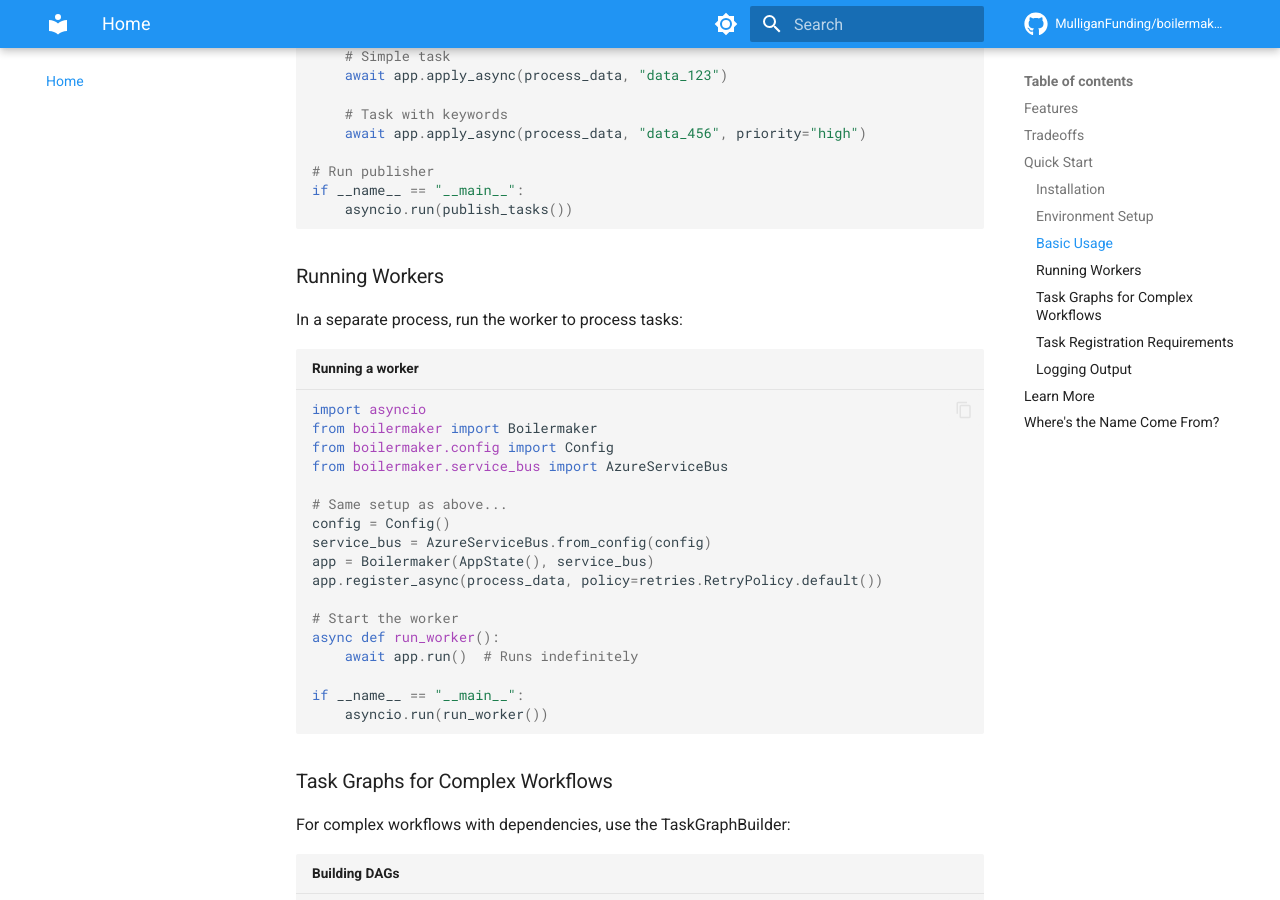
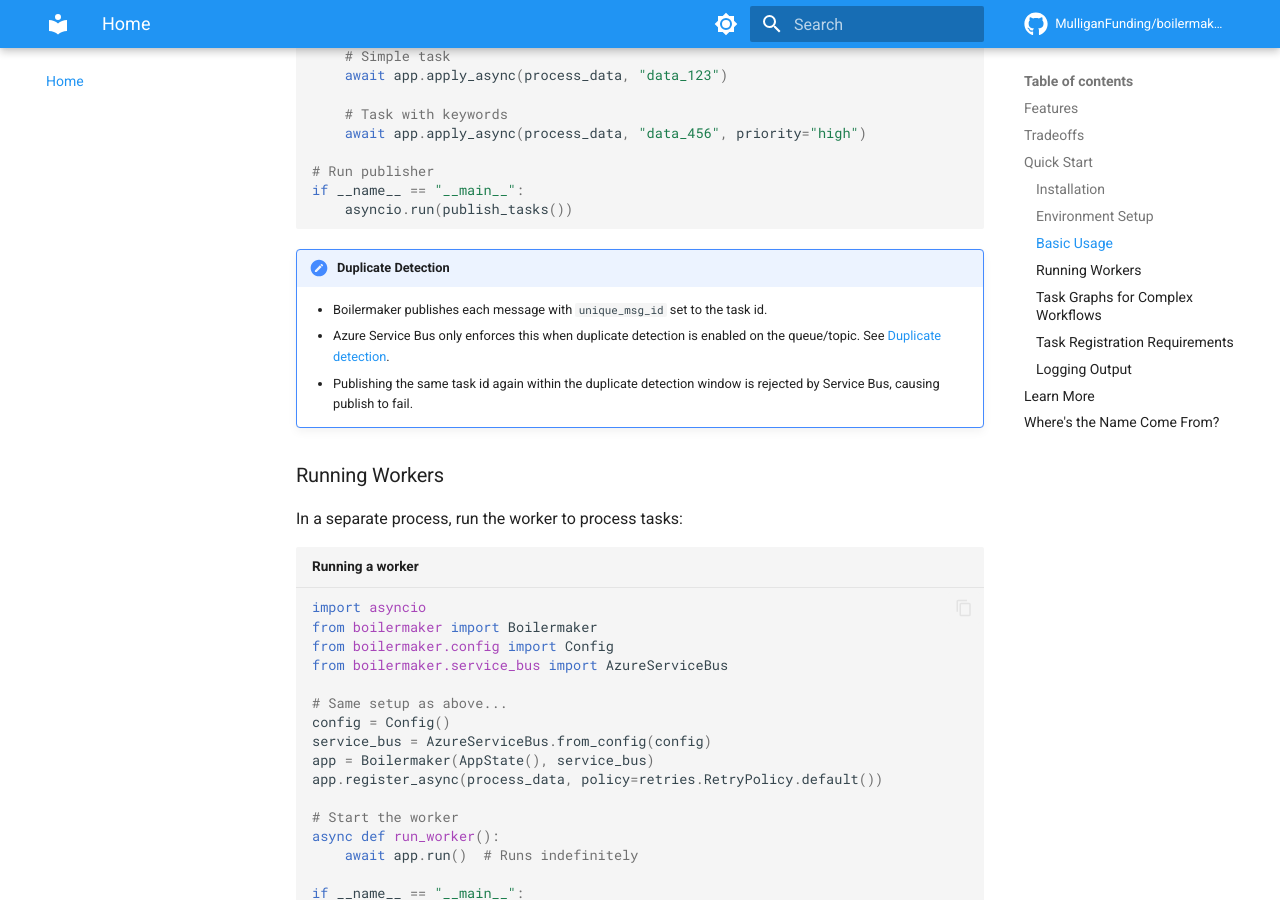
Before and after one commit to MulliganFunding/boilermaker-servicebus, an MkDocs documentation site: the page built from docs/index.md, in a window 1280 px wide and 900 px high, scrolled down 2392 px. Built offline with MkDocs 1.6.1 and Material for MkDocs 9.7.7, drawn with Linux system fonts in a browser that asks for light colours; comment, search, counter and statistics services are not loaded.

Commit message:
Add note to docs about duplicate detection enabled.

````diff
--- a/docs/index.md
+++ b/docs/index.md
@@ -101,6 +101,11 @@ if __name__ == "__main__":
     asyncio.run(publish_tasks())
 ```
 
+!!! note "Duplicate Detection"
+    - Boilermaker publishes each message with `unique_msg_id` set to the task id.
+    - Azure Service Bus only enforces this when duplicate detection is enabled on the queue/topic. See [Duplicate detection](https://learn.microsoft.com/en-us/azure/service-bus-messaging/duplicate-detection).
+    - Publishing the same task id again within the duplicate detection window is rejected by Service Bus, causing publish to fail.
+
 ### Running Workers
 
 In a separate process, run the worker to process tasks:
````
